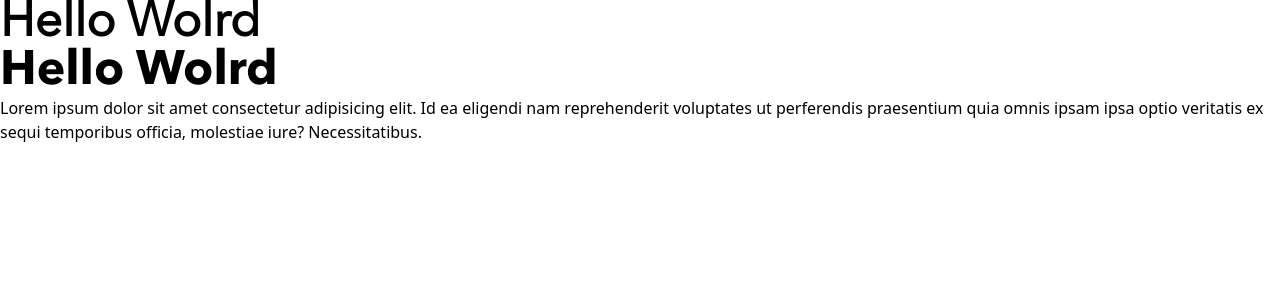
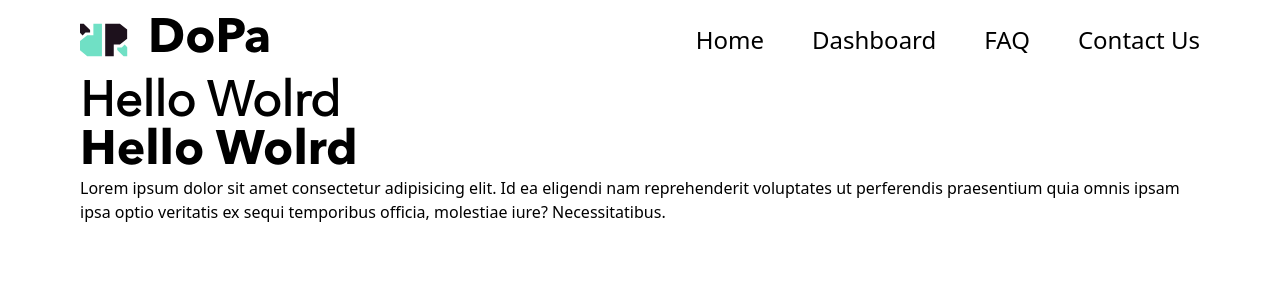
Before and after one commit to zumaku/DoPa, a React (Vite) app: page / in a window 1280 px wide. Shown: the top 300 px of the page. Built offline with nearby package versions, Linux system fonts and the light colour scheme.

Commit message:
Make Navbar

```diff
--- a/package.json
+++ b/package.json
@@ -11,7 +11,8 @@
   },
   "dependencies": {
     "react": "^18.2.0",
-    "react-dom": "^18.2.0"
+    "react-dom": "^18.2.0",
+    "react-icons": "^4.11.0"
   },
   "devDependencies": {
     "@types/react": "^18.2.15",
--- a/src/App.jsx
+++ b/src/App.jsx
@@ -1,12 +1,15 @@
+import { Navbar } from "./components"
 import { Home } from "./pages"
 
 function App() {
   return (
-    <>
+    <div className="mx-auto px-5 sl:px-20 max-w-[1440px]">
+      <Navbar />
+
       <h1 className='text-5xl font-anltp font-bold'>Hello Wolrd</h1>
       <h1 className='text-5xl font-anltpB font-bold'>Hello Wolrd</h1>
       <Home />
-    </>
+    </div>
   )
 }
 
--- a/src/assets/index.js
+++ b/src/assets/index.js
@@ -1,3 +1,4 @@
+import logo from "./logo.svg"
 import hero from "./hero.svg"
 import money from "./money.svg"
 import users from "./users.png"
@@ -14,6 +15,7 @@ import faq from "./faq.svg"
 import sign from "./sign.svg"
 
 export {
+    logo,
     hero,
     money,
     users,
--- a/src/components/Navbar.jsx
+++ b/src/components/Navbar.jsx
@@ -1,7 +1,68 @@
+import { useState } from "react"
+
+import { logo } from "../assets"
+import { navlinks } from "../constans";
+import { IoClose } from 'react-icons/io5'
+import { HiMenuAlt3 } from 'react-icons/hi'
+
 export default function Navbar() {
+    const [isActive, setIsactive] = useState(false);
+
     return (
-        <div className="">
+        <div className="py-4 flex justify-between items-center">
+            <a href="#" className="flex">
+                <img src={logo} className="mr-5 w-10 sl:w-12" alt="DoPa Logo" />
+                <p className="font-anltpB text-3xl sl:text-5xl">DoPa</p>
+            </a>
 
+            <ul className="text-2xl hidden sl:flex">{
+                navlinks.map((nav, index) => (
+                    <li
+                        key={nav.id}
+                        className={`${
+                            index == navlinks.length - 1 ? 'mr-0' : 'mr-12'
+                        } hover:font-bold transition-all duration-300`}
+                    >
+                        <a href={nav.link}>{
+                            nav.title
+                        }</a>
+                    </li>
+                ))
+            }</ul>
+
+            <HiMenuAlt3
+                className="text-4xl sl:hidden flex"
+                onClick={()=>{
+                    setIsactive(() => !isActive);
+                }}
+            />
+
+            <div
+                className={`${
+                    isActive ? '' : 'translate-x-full'
+                } sl:hidden flex flex-col fixed top-0 bottom-0 right-0 bg-primary px-8 py-5 transition duration-300`
+            }>
+                <IoClose
+                    className="text-4xl self-end"
+                    onClick={()=>{
+                        setIsactive(() => !isActive);
+                    }}
+                />
+                <ul className="text-2xl flex flex-col mt-10">{
+                    navlinks.map((nav, index) => (
+                        <li
+                            key={nav.id}
+                            className={`${
+                                index == navlinks.length - 1 ? 'mb-0' : 'mb-10'
+                            } hover:font-bold transition-all duration-300`}
+                        >
+                            <a href={nav.link}>{
+                                nav.title
+                            }</a>
+                        </li>
+                    ))
+                }</ul>
+            </div>
         </div>
     );
 }
```
Also changed, not shown: src/constans/index.js (renamed from src/constans/constans.js), src/style.js (added), 1 other file (tests, documents, lock files or other folders).
